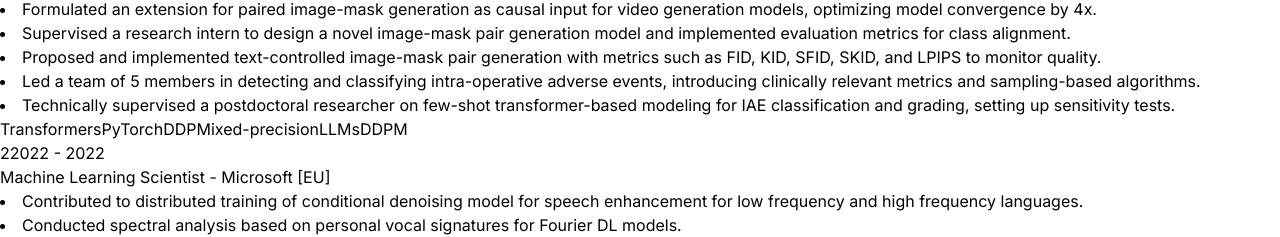
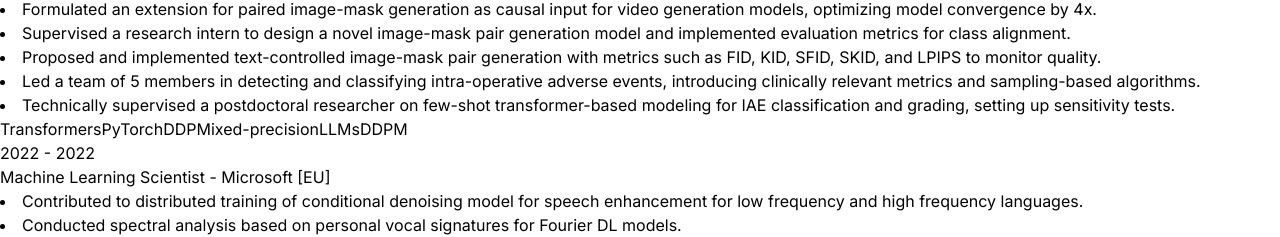
Before and after one commit to rupakbose/home, a React (Vite) app: page / in a window 1280 px wide. Shown: the part 911-1148 px from the top of the page. Built offline with nearby package versions, Linux system fonts and the light colour scheme.

Commit message:
added publications

```diff
--- a/src/constants/index.js
+++ b/src/constants/index.js
@@ -34,7 +34,7 @@ export const EXPERIENCES = [
     technologies: ["Transformers", "PyTorch", "DDP", "Mixed-precision", "LLMs", "DDPM"],
   },
   {
-    year: "22022 - 2022",
+    year: "2022 - 2022",
     role: "Machine Learning Scientist",
     company: "Microsoft [EU]",
     description: ["Contributed to distributed training of conditional denoising model for speech enhancement for low frequency and high frequency languages.",
```
